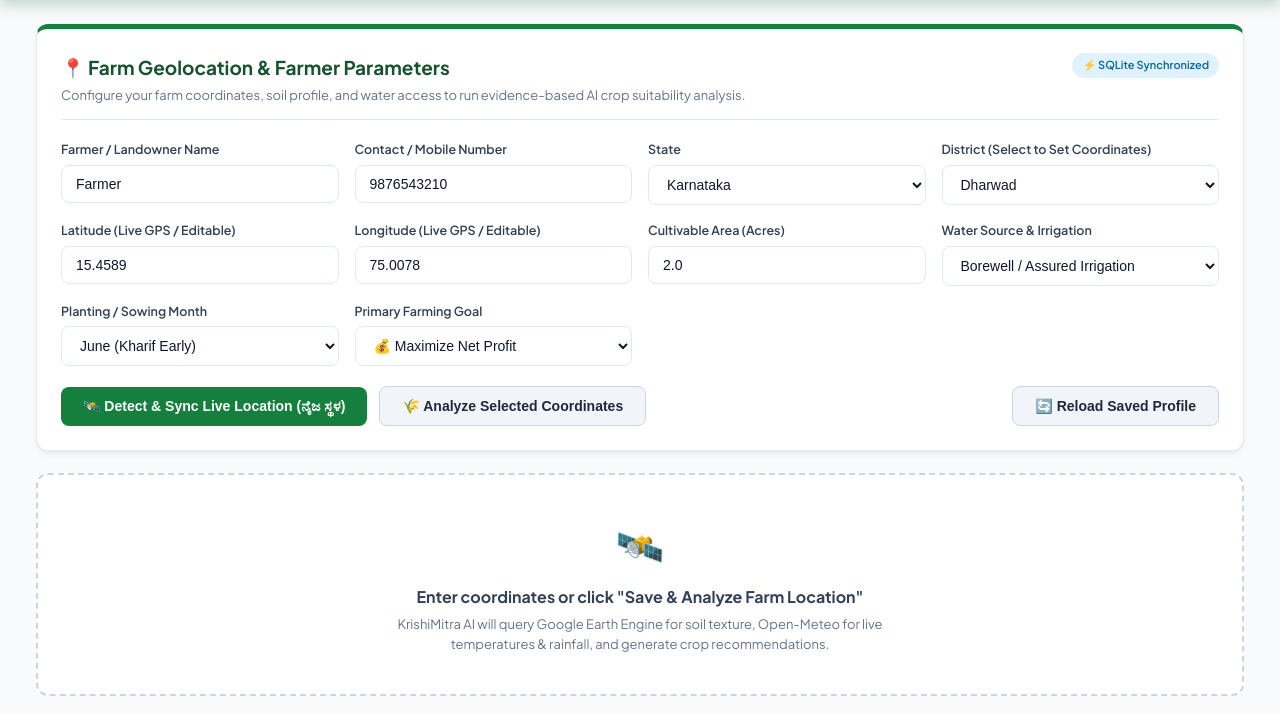
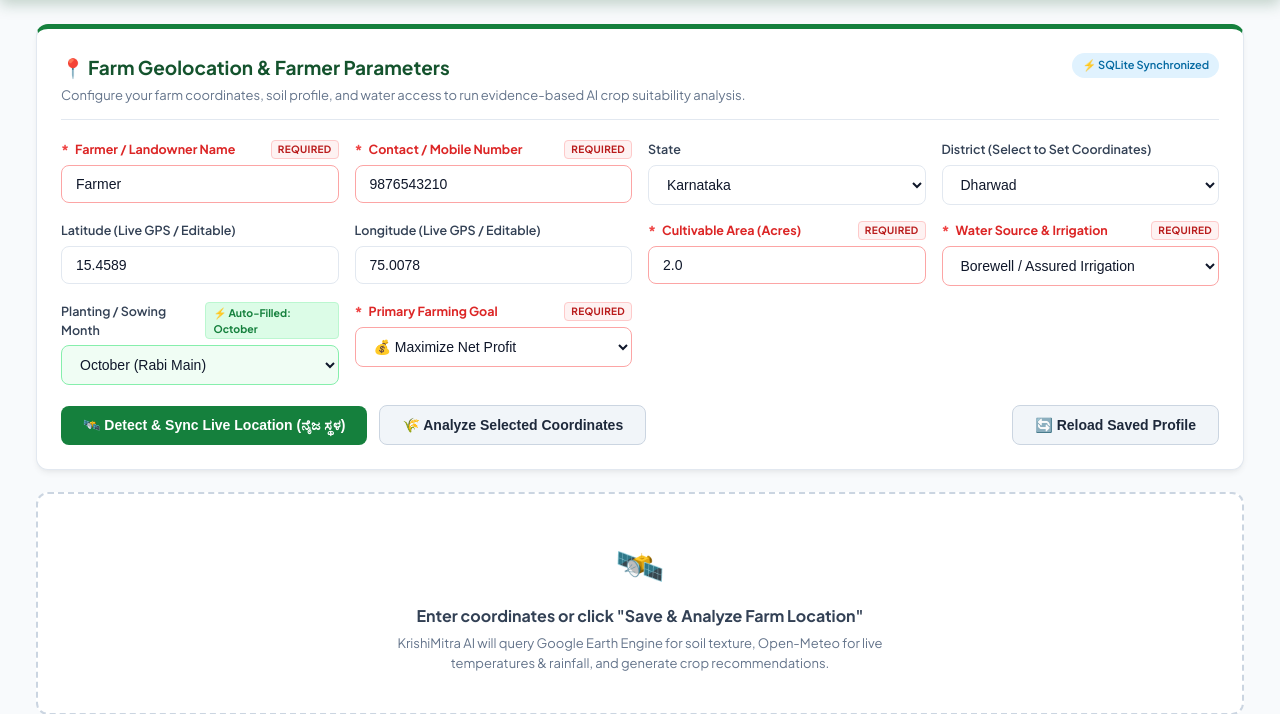
Before and after one commit to mpremcharan696-coder/kisangpt, a Flask app: page /dashboard in a window 1280 px wide. Shown: the part 85-799 px from the top of the page. Run offline with Flask 3, Linux system fonts and the light colour scheme; data comes from the database, SQL or seed files in the repository; both versions use the stored data as it was after the commit; data that the repository does not hold is empty; some libraries are stand-ins or nearby versions.

Commit message:
feat: mark required farmer fields in red and auto-fill current month on its own

```diff
--- a/static/css/dashboard.css
+++ b/static/css/dashboard.css
@@ -218,6 +218,56 @@ body {
   font-size: 12.5px;
   font-weight: 600;
   color: #334155;
+  display: flex;
+  align-items: center;
+  gap: 6px;
+}
+
+/* Red-marked required farmer parameter items */
+.form-group label.label-marked-red {
+  color: #dc2626 !important;
+  font-weight: 700 !important;
+}
+
+.req-red-star {
+  color: #ef4444;
+  font-size: 15px;
+  font-weight: 900;
+  line-height: 1;
+}
+
+.req-red-pill {
+  font-size: 10px;
+  font-weight: 700;
+  color: #b91c1c;
+  background: #fef2f2;
+  border: 1px solid #fecaca;
+  padding: 1px 6px;
+  border-radius: 4px;
+  margin-left: auto;
+  letter-spacing: 0.3px;
+  text-transform: uppercase;
+}
+
+.form-control.input-marked-red {
+  border-color: #fca5a5;
+  background-color: #ffffff;
+}
+
+.form-control.input-marked-red:focus {
+  border-color: #ef4444;
+  box-shadow: 0 0 0 3px rgba(239, 68, 68, 0.15);
+}
+
+.badge-auto-month {
+  background: #dcfce7;
+  color: #15803d;
+  border: 1px solid #bbf7d0;
+  font-size: 10.5px;
+  padding: 2px 7px;
+  border-radius: 4px;
+  font-weight: 700;
+  margin-left: auto;
 }
 
 .form-control {
--- a/static/js/dashboard.js
+++ b/static/js/dashboard.js
@@ -55,7 +55,7 @@ document.addEventListener("DOMContentLoaded", () => {
         longitude: 75.0078,
         acres: 2.0,
         irrigation: "Borewell / Irrigated",
-        plantingMonth: "June",
+        plantingMonth: new Date().toLocaleString("en-US", { month: "long" }),
         farmingGoal: "Maximize Net Profit",
         soilType: null,
         weatherSummary: null,
@@ -113,6 +113,16 @@ document.addEventListener("DOMContentLoaded", () => {
     const inputIrrigation = document.getElementById("inputIrrigation");
     const selectPlantingMonth = document.getElementById("selectPlantingMonth");
     const selectFarmingGoal = document.getElementById("selectFarmingGoal");
+
+    // Automatically fill current calendar month on its own
+    const currentMonthName = new Date().toLocaleString("en-US", { month: "long" });
+    if (selectPlantingMonth) {
+        selectPlantingMonth.value = currentMonthName;
+        const monthBadge = document.getElementById("monthAutoBadge");
+        if (monthBadge) {
+            monthBadge.textContent = `⚡ Auto-Filled: ${currentMonthName}`;
+        }
+    }
 
     // Action Buttons
     const btnDetectLocation = document.getElementById("btnDetectLocation");
--- a/templates/dashboard.html
+++ b/templates/dashboard.html
@@ -71,14 +71,26 @@
                 </div>
 
                 <div class="form-grid">
+                    <!-- 1. Farmer / Landowner Name (Marked in Red) -->
                     <div class="form-group">
-                        <label for="inputFarmerName">Farmer / Landowner Name</label>
-                        <input type="text" id="inputFarmerName" class="form-control" placeholder="e.g. Ramesh Kumar" value="Farmer">
+                        <label for="inputFarmerName" class="label-marked-red">
+                            <span class="req-red-star">*</span>
+                            <span>Farmer / Landowner Name</span>
+                            <span class="req-red-pill">Required</span>
+                        </label>
+                        <input type="text" id="inputFarmerName" class="form-control input-marked-red" placeholder="e.g. Ramesh Kumar" value="Farmer">
                     </div>
+
+                    <!-- 2. Contact / Mobile Number (Marked in Red) -->
                     <div class="form-group">
-                        <label for="inputFarmerPhone">Contact / Mobile Number</label>
-                        <input type="tel" id="inputFarmerPhone" class="form-control" placeholder="e.g. 9876543210" value="9876543210">
+                        <label for="inputFarmerPhone" class="label-marked-red">
+                            <span class="req-red-star">*</span>
+                            <span>Contact / Mobile Number</span>
+                            <span class="req-red-pill">Required</span>
+                        </label>
+                        <input type="tel" id="inputFarmerPhone" class="form-control input-marked-red" placeholder="e.g. 9876543210" value="9876543210">
                     </div>
+
                     <div class="form-group">
                         <label for="selectState">State</label>
                         <select id="selectState" class="form-control">
@@ -90,52 +102,78 @@
                             <option value="Kerala">Kerala</option>
                         </select>
                     </div>
+
                     <div class="form-group">
                         <label for="selectDistrict">District (Select to Set Coordinates)</label>
                         <select id="selectDistrict" class="form-control">
                             <option value="">-- Choose Karnataka District --</option>
                         </select>
                     </div>
+
                     <div class="form-group">
                         <label for="inputLat">Latitude (Live GPS / Editable)</label>
                         <input type="number" step="any" id="inputLat" class="form-control" placeholder="e.g. 15.4589" value="15.4589">
                     </div>
+
                     <div class="form-group">
                         <label for="inputLon">Longitude (Live GPS / Editable)</label>
                         <input type="number" step="any" id="inputLon" class="form-control" placeholder="e.g. 75.0078" value="75.0078">
                     </div>
+
+                    <!-- 3. Cultivable Area (Acres) (Marked in Red) -->
                     <div class="form-group">
-                        <label for="inputAcres">Cultivable Area (Acres)</label>
-                        <input type="number" step="0.1" id="inputAcres" class="form-control" value="2.0" min="0.1">
+                        <label for="inputAcres" class="label-marked-red">
+                            <span class="req-red-star">*</span>
+                            <span>Cultivable Area (Acres)</span>
+                            <span class="req-red-pill">Required</span>
+                        </label>
+                        <input type="number" step="0.1" id="inputAcres" class="form-control input-marked-red" value="2.0" min="0.1">
                     </div>
+
+                    <!-- 4. Water Source & Irrigation (Marked in Red) -->
                     <div class="form-group">
-                        <label for="inputIrrigation">Water Source & Irrigation</label>
-                        <select id="inputIrrigation" class="form-control">
+                        <label for="inputIrrigation" class="label-marked-red">
+                            <span class="req-red-star">*</span>
+                            <span>Water Source & Irrigation</span>
+                            <span class="req-red-pill">Required</span>
+                        </label>
+                        <select id="inputIrrigation" class="form-control input-marked-red">
                             <option value="Borewell / Irrigated" selected>Borewell / Assured Irrigation</option>
                             <option value="Canal / Tank">Canal / Tank Irrigated</option>
                             <option value="Rainfed">Rainfed (Dryland / No Borewell)</option>
                         </select>
                     </div>
+
+                    <!-- Planting / Sowing Month (Auto-Filled on its own) -->
                     <div class="form-group">
-                        <label for="selectPlantingMonth">Planting / Sowing Month</label>
-                        <select id="selectPlantingMonth" class="form-control">
-                            <option value="June" selected>June (Kharif Early)</option>
+                        <label for="selectPlantingMonth">
+                            <span>Planting / Sowing Month</span>
+                            <span class="badge-auto-month" id="monthAutoBadge">⚡ Auto-Filled Current Month</span>
+                        </label>
+                        <select id="selectPlantingMonth" class="form-control" style="border-color: #86efac; background-color: #f0fdf4;">
+                            <option value="January">January (Winter / Summer)</option>
+                            <option value="February">February (Summer Early)</option>
+                            <option value="March">March (Summer Main)</option>
+                            <option value="April">April (Pre-Monsoon)</option>
+                            <option value="May">May (Early Sowing)</option>
+                            <option value="June">June (Kharif Early)</option>
                             <option value="July">July (Kharif Main)</option>
                             <option value="August">August (Kharif Late)</option>
                             <option value="September">September (Rabi Early)</option>
                             <option value="October">October (Rabi Main)</option>
                             <option value="November">November (Rabi)</option>
                             <option value="December">December (Winter)</option>
-                            <option value="January">January (Zaid / Summer)</option>
-                            <option value="February">February (Summer)</option>
-                            <option value="March">March (Summer)</option>
-                            <option value="April">April (Pre-Monsoon)</option>
-                            <option value="May">May (Early Sowing)</option>
                         </select>
                     </div>
+
+                    <!-- 5. Primary Farming Goal (Marked in Red) -->
                     <div class="form-group">
-                        <label for="selectFarmingGoal">Primary Farming Goal</label>
-                        <select id="selectFarmingGoal" class="form-control">
+                        <label for="selectFarmingGoal" class="label-marked-red">
+                            <span class="req-red-star">*</span>
+                            <span>Primary Farming Goal</span>
+                            <span class="req-red-pill">Required</span>
+                        </label>
+                        <select id="selectFarmingGoal" class="form-control input-marked-red">
                             <option value="Maximize Net Profit" selected>💰 Maximize Net Profit</option>
                             <option value="Drought Resistance">🛡️ Drought Resistance & Low Water Risk</option>
                             <option value="Low Investment Cost">🌱 Low Investment / Minimal Input Cost</option>
```
Also changed, not shown: schemes_dev.db.
